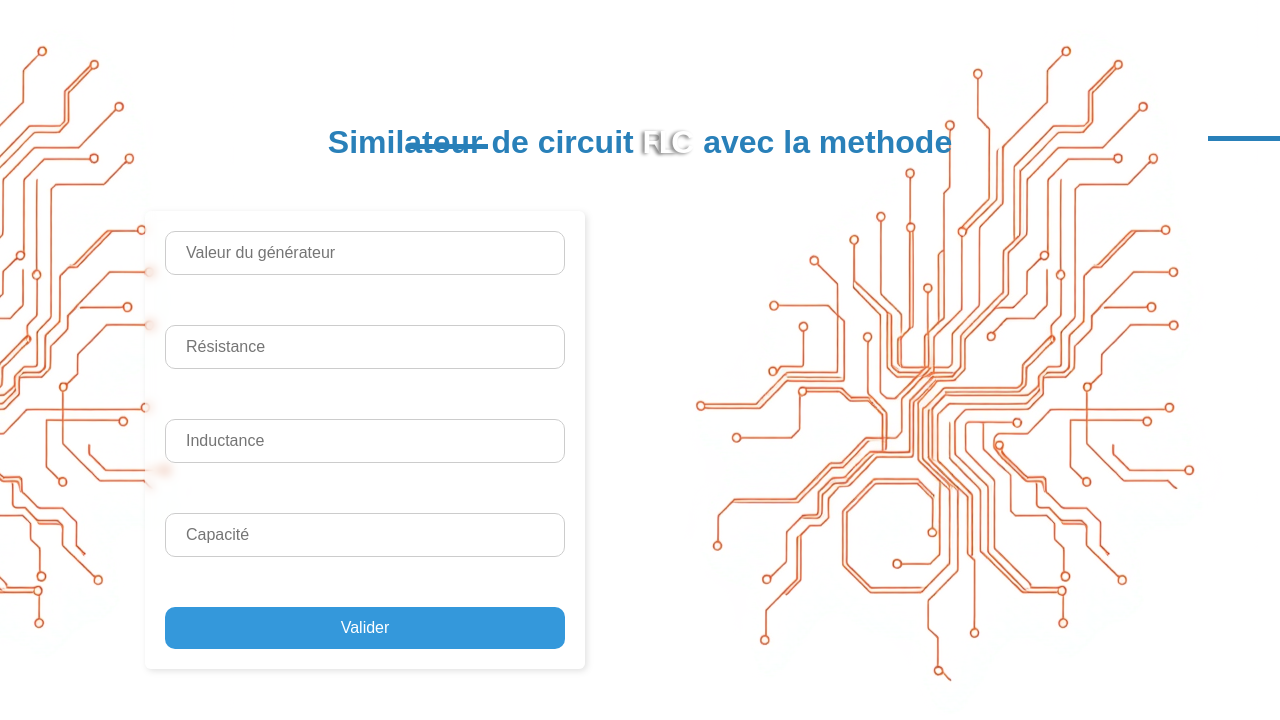
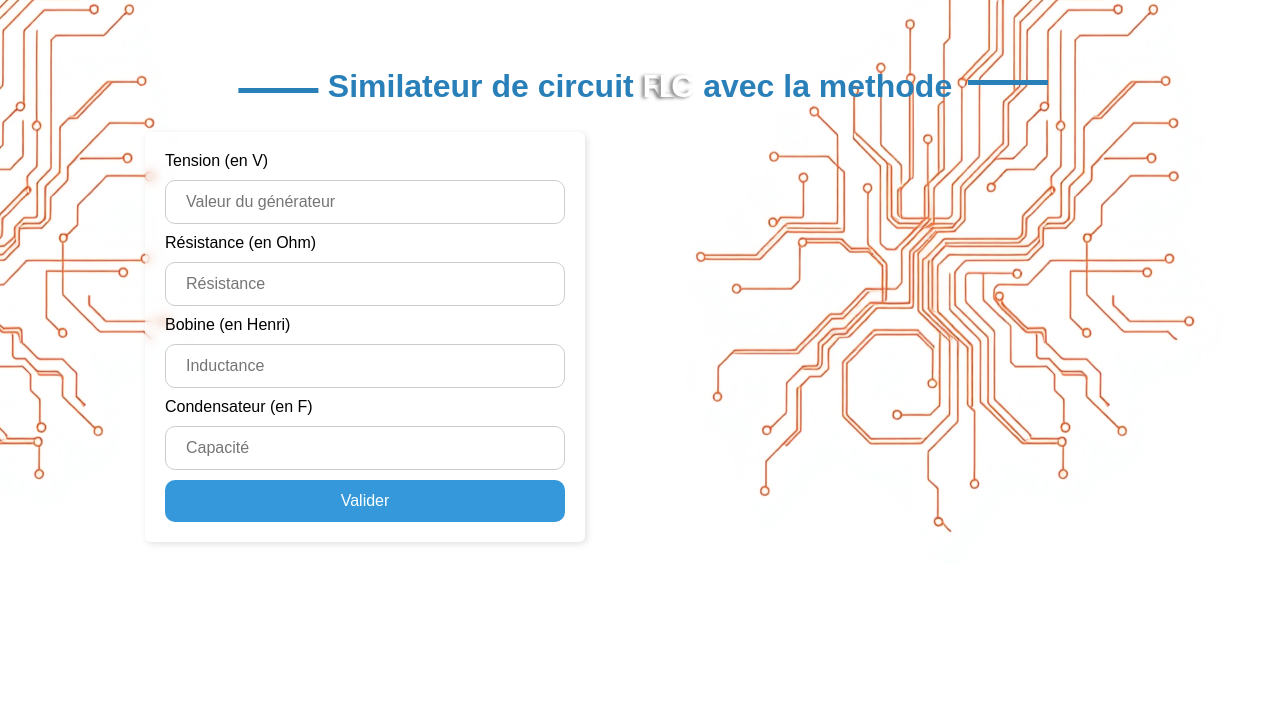
Before and after one commit to ItsTojoNyAina/Circuit_RLC, a website: page index.html in a window 1280 px wide. Drawn offline with nearby package versions, Linux system fonts and the light colour scheme.

Commit message:
ajout label

```diff
--- a/assets/CSS/style.css
+++ b/assets/CSS/style.css
@@ -2,23 +2,18 @@ body {
     font-family: 'Arial', sans-serif;
     background-image: url('../IMG/white\ backgroun\ 0a193693-584b-4290-9638-274ce8dbd8b9.png');
     background-position: 230px;
-    padding-top:7% ;
-
-
 }
 #main{
     display: flex;
     justify-content: center;
-    align-items: center;
     gap:50px;
-    height: 100vh;
     margin: 0;
 }
 
 h1{
-    margin-bottom: -10%;
     text-align: center;
     color: #2980b9;
+    margin-top: 5%;
     animation: h1anim 1s forwards;
 }
 h1::before{
@@ -27,7 +22,7 @@ h1::before{
     height: 5px;
     background-color: #2980b9;
     display: block;
-    transform: translate(400px,25px);
+    transform: translate(18vw,25px);
 }
 h1::after{
     content: '';
@@ -35,7 +30,7 @@ h1::after{
     height: 5px;
     background-color: #2980b9;
     display: block;
-    transform: translate(1200px,-25px);
+    transform: translate(75vw,-25px);
 }
 @keyframes h1anim {
     0%{
@@ -62,7 +57,7 @@ h1::after{
     width: 100%;
     display: flex;
     flex-direction: column;
-    gap: 50px;
+    gap: 10px;
     background-color: rgba(255, 255, 255, 0.4);
     -webkit-backdrop-filter: blur(5px);
     backdrop-filter: blur(5px);
@@ -116,7 +111,27 @@ h1::after{
 .displaychart{
     animation: input 1s forwards;
 }
+/* width */
+::-webkit-scrollbar {
+    width: 20px;
+  }
 
+  /* Track */
+  ::-webkit-scrollbar-track {
+    box-shadow: inset 0 0 5px grey;
+    border-radius: 10px;
+  }
+
+  /* Handle */
+  ::-webkit-scrollbar-thumb {
+    background: rgb(225, 179, 179)(225, 179, 179);
+    border-radius: 10px;
+  }
+
+  /* Handle on hover */
+  ::-webkit-scrollbar-thumb:hover {
+    background: #e0a9a9;
+  }
 @media screen and (max-width: 900px) {
     body{
         scroll-behavior: smooth;
@@ -132,6 +147,9 @@ h1::after{
     }
 h1{
     margin-bottom: 10px;
+    text-align: left;
 }
-
+h1::before, h1::after{
+display: none;
 }
+}
--- a/assets/JS/script.js
+++ b/assets/JS/script.js
@@ -19,6 +19,7 @@ Valider.addEventListener("click", () => {
     chartContainer.style.borderRadius = '6px';
     chartContainer.style.width = '400px';
     chartContainer.style.height = '400px';
+    chartContainer.style.borderRadius = '8px';
 
     var ctx = document.getElementById('myChart').getContext('2d');
 
--- a/index.html
+++ b/index.html
@@ -10,9 +10,13 @@
     <h1>Similateur de circuit <span class="overlap"> <span>R</span><span>L</span><span>C</span></span> avec la methode</h1>
    <div id="main">
     <form id="valueForm">
+        <label for="generateur">Tension (en V)</label>
         <input type="number" id="generateur" placeholder="Valeur du générateur" required>
+        <label for="resistance">Résistance (en Ohm)</label>
         <input type="number" id="resistance" placeholder="Résistance" required>
+        <label for="inductance">Bobine (en Henri)</label>
         <input type="number" id="inductance" placeholder="Inductance" required>
+        <label for="capacite">Condensateur (en F)</label>
         <input type="number" id="capacite" placeholder="Capacité" required>
         <button id="valider" type="button">Valider</button>
     </form>
```
